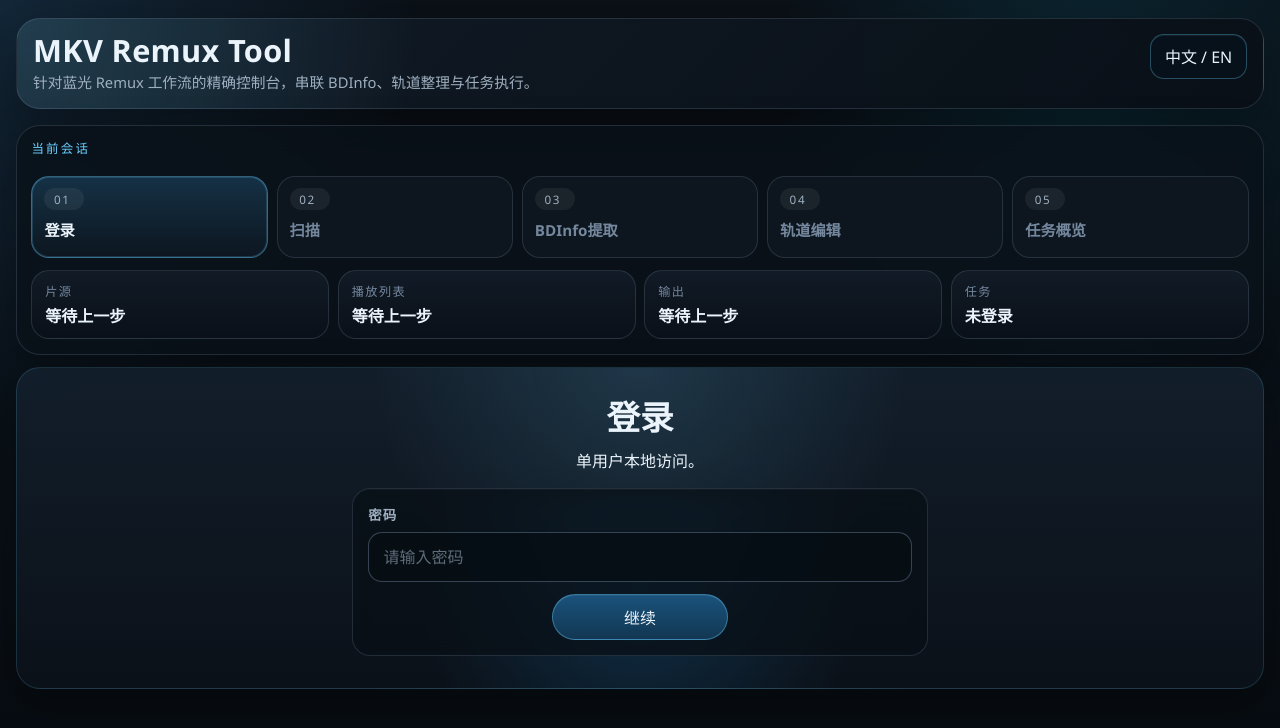
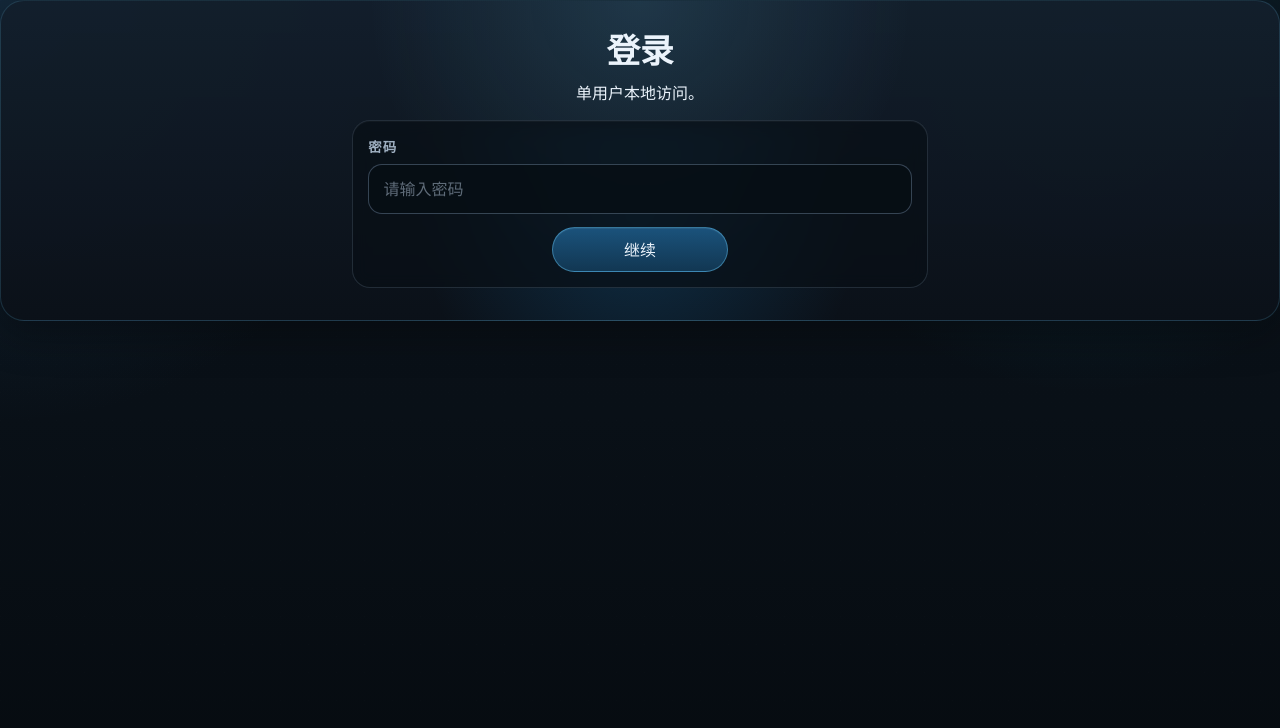
Before and after one commit to guowanghushifu/mkv-maker, a React (Vite) app in the folder web/: page / in a window 1280 px wide. Shown: the top 728 px of the page. Built offline with nearby package versions, Linux system fonts and the light colour scheme.

Commit message:
feat: add VoHive-style admin shell frame

```diff
--- a/web/src/App.tsx
+++ b/web/src/App.tsx
@@ -9,6 +9,10 @@ import { useRemuxWorkflow } from './useRemuxWorkflow';
 function App() {
   const workflow = useRemuxWorkflow();
 
+  if (workflow.step === 'login') {
+    return <LoginPage locale={workflow.locale} onSuccess={workflow.handleLogin} error={workflow.loginError} />;
+  }
+
   return (
     <Layout
       currentStep={workflow.currentStep}
@@ -16,10 +20,6 @@ function App() {
       onToggleLocale={workflow.toggleLocale}
       context={workflow.layoutContext}
     >
-      {workflow.step === 'login' ? (
-        <LoginPage locale={workflow.locale} onSuccess={workflow.handleLogin} error={workflow.loginError} />
-      ) : null}
-
       {workflow.step === 'scan' ? (
         <ScanPage
           locale={workflow.locale}
--- a/web/src/components/Layout.tsx
+++ b/web/src/components/Layout.tsx
@@ -18,7 +18,14 @@ type LayoutProps = PropsWithChildren<{
   };
 }>;
 
-const stepOrder: WorkflowStep[] = ['login', 'scan', 'bdinfo', 'editor', 'review'];
+const shellSteps: Exclude<WorkflowStep, 'login'>[] = ['scan', 'bdinfo', 'editor', 'review'];
+
+function getShellMeta(step: Exclude<WorkflowStep, 'login'>, text: ReturnType<typeof getMessages>) {
+  return {
+    title: text.layout.steps[step],
+    subtitle: text.layout.stepDescriptions[step],
+  };
+}
 
 function renderContextValue(value: string) {
   return value.split(/([./@_-])/g).map((part, index) => (
@@ -30,47 +37,75 @@ function renderContextValue(value: string) {
 }
 
 export function Layout({ currentStep, locale, onToggleLocale, context, children }: LayoutProps) {
-  const activeIndex = stepOrder.indexOf(currentStep);
   const text = getMessages(locale);
+  const activeStep = currentStep === 'login' ? 'scan' : currentStep;
+  const meta = getShellMeta(activeStep, text);
 
   return (
-    <div className="app-shell">
-      <header className="app-header app-hero">
-        <div className="app-header-top">
-          <div className="app-hero-copy">
-            <h1>{text.layout.appTitle}</h1>
-            <p>{text.layout.appSubtitle}</p>
+    <div className="admin-shell">
+      <aside className="shell-sidebar">
+        <div className="shell-brand">
+          <div className="shell-brand-mark">MM</div>
+          <div className="shell-brand-copy">
+            <strong>{text.layout.appTitle}</strong>
+            <span>{text.layout.appSubtitle}</span>
           </div>
-          <div className="app-hero-actions">
+        </div>
+        <nav aria-label={text.layout.shellNavAria} className="shell-nav">
+          <ol className="shell-nav-list">
+            {shellSteps.map((step) => (
+              <li key={step}>
+                <span className={`shell-nav-item${step === activeStep ? ' is-active' : ''}`}>
+                  <span className="shell-nav-index">{text.layout.stepNumbers[step]}</span>
+                  <span>{text.layout.steps[step]}</span>
+                </span>
+              </li>
+            ))}
+          </ol>
+        </nav>
+        <div className="shell-session-card">
+          <div className="shell-session-badge">MK</div>
+          <div>
+            <strong>{text.layout.shellSessionTitle}</strong>
+            <p>{text.layout.shellSessionSubtitle}</p>
+          </div>
+        </div>
+      </aside>
+
+      <div className="shell-main">
+        <header className="topbar">
+          <div className="topbar-copy">
+            <h1>{meta.title}</h1>
+            <p>{meta.subtitle}</p>
+          </div>
+          <div className="topbar-actions">
             <Button variant="subtle" className="locale-toggle" onClick={onToggleLocale}>
               {text.layout.localeToggle}
             </Button>
           </div>
-        </div>
         </header>
-      <section className="workflow-context">
-        <div className="workflow-context-header">
-          <div>
-            <p className="context-kicker">{text.layout.contextTitle}</p>
-          </div>
-        </div>
-        <nav aria-label={text.layout.workflowStepsAria}>
-          <ol className="step-list">
-            {stepOrder.map((step, index) => {
-              const className =
-                index === activeIndex ? 'is-active' : index < activeIndex ? 'is-complete' : '';
-              return (
-                <li key={step} className={className}>
-                  <span className="step-index">{String(index + 1).padStart(2, '0')}</span>
-                  <span className="step-copy">
-                    <span className="step-label">{text.layout.steps[step]}</span>
-                  </span>
-                </li>
-              );
-            })}
-          </ol>
-        </nav>
-        <div className="context-card-grid">
+        <main className="shell-page">
+          <section className="workflow-summary-row" aria-label={text.layout.contextTitle}>
+            <article className="workflow-summary-card">
+              <span className="summary-label">{text.layout.summaryLabels.step}</span>
+              <strong className="summary-value">{meta.title}</strong>
+            </article>
+            <article className="workflow-summary-card">
+              <span className="summary-label">{text.layout.summaryLabels.source}</span>
+              <strong className="summary-value">{context.source}</strong>
+            </article>
+            <article className="workflow-summary-card">
+              <span className="summary-label">{text.layout.summaryLabels.playlist}</span>
+              <strong className="summary-value">{context.playlist}</strong>
+            </article>
+            <article className="workflow-summary-card">
+              <span className="summary-label">{text.layout.summaryLabels.status}</span>
+              <strong className="summary-value">{context.task}</strong>
+            </article>
+          </section>
+          <section className="workflow-page-grid">
+            <div className="workflow-page-main">{children}</div>
+            <aside className="workflow-page-aside">
               <SummaryCard
                 className="context-card"
                 labelClassName="context-card-label"
@@ -103,9 +138,10 @@ export function Layout({ currentStep, locale, onToggleLocale, context, children
                 label={text.layout.contextLabels.task}
                 value={renderContextValue(context.task)}
               />
+            </aside>
+          </section>
+        </main>
       </div>
-      </section>
-      <main className="page-content">{children}</main>
     </div>
   );
 }
--- a/web/src/i18n.ts
+++ b/web/src/i18n.ts
@@ -5,17 +5,26 @@ export const tokenStorageKey = 'mkv-maker-token';
 
 type MessageSet = {
   layout: {
-    appEyebrow: string;
     appTitle: string;
     appSubtitle: string;
-    workflowStepsAria: string;
-    localeToggle: string;
     contextTitle: string;
     contextLabels: {
       source: string;
       playlist: string;
       output: string;
       task: string;
+    };
+    localeToggle: string;
+    shellNavAria: string;
+    shellSessionTitle: string;
+    shellSessionSubtitle: string;
+    stepNumbers: Record<'scan' | 'bdinfo' | 'editor' | 'review', string>;
+    stepDescriptions: Record<'scan' | 'bdinfo' | 'editor' | 'review', string>;
+    summaryLabels: {
+      step: string;
+      source: string;
+      playlist: string;
+      status: string;
     };
     readyState: string;
     lockedState: string;
@@ -134,17 +143,36 @@ type MessageSet = {
 export const messages: Record<Locale, MessageSet> = {
   zh: {
     layout: {
-      appEyebrow: 'Media Mastering Console',
       appTitle: 'MKV Remux Tool',
-      appSubtitle: '针对蓝光 Remux 工作流的精确控制台，串联 BDInfo、轨道整理与任务执行。',
-      workflowStepsAria: '工作流步骤',
-      localeToggle: '中文 / EN',
+      appSubtitle: 'Blu-ray remux workflow console',
       contextTitle: '当前会话',
       contextLabels: {
         source: '片源',
         playlist: '播放列表',
         output: '输出',
         task: '任务',
+      },
+      localeToggle: '中文 / EN',
+      shellNavAria: 'Workflow sections',
+      shellSessionTitle: 'Remux Session',
+      shellSessionSubtitle: 'Current operator context',
+      stepNumbers: {
+        scan: '01',
+        bdinfo: '02',
+        editor: '03',
+        review: '04',
+      },
+      stepDescriptions: {
+        scan: 'Detect input sources and choose a working disc.',
+        bdinfo: 'Paste and validate required BDInfo text.',
+        editor: 'Review titles, languages, defaults, and output naming.',
+        review: 'Confirm the final track set and monitor remux execution.',
+      },
+      summaryLabels: {
+        step: 'Current Step',
+        source: 'Selected Source',
+        playlist: 'Playlist',
+        status: 'Task State',
       },
       readyState: '就绪',
       lockedState: '未登录',
@@ -267,17 +295,36 @@ export const messages: Record<Locale, MessageSet> = {
   },
   en: {
     layout: {
-      appEyebrow: 'Media Mastering Console',
       appTitle: 'MKV Remux Tool',
-      appSubtitle: 'A precision workflow for BDInfo parsing, track curation, and remux execution.',
-      workflowStepsAria: 'Workflow steps',
-      localeToggle: '中文 / EN',
+      appSubtitle: 'Blu-ray remux workflow console',
       contextTitle: 'Current Session',
       contextLabels: {
         source: 'Source',
         playlist: 'Playlist',
         output: 'Output',
         task: 'Task',
+      },
+      localeToggle: '中文 / EN',
+      shellNavAria: 'Workflow sections',
+      shellSessionTitle: 'Remux Session',
+      shellSessionSubtitle: 'Current operator context',
+      stepNumbers: {
+        scan: '01',
+        bdinfo: '02',
+        editor: '03',
+        review: '04',
+      },
+      stepDescriptions: {
+        scan: 'Detect input sources and choose a working disc.',
+        bdinfo: 'Paste and validate required BDInfo text.',
+        editor: 'Review titles, languages, defaults, and output naming.',
+        review: 'Confirm the final track set and monitor remux execution.',
+      },
+      summaryLabels: {
+        step: 'Current Step',
+        source: 'Selected Source',
+        playlist: 'Playlist',
+        status: 'Task State',
       },
       readyState: 'Ready',
       lockedState: 'Locked',
```
Also changed, not shown: 2 other files (tests, documents, lock files or other folders). Lines whose indentation alone changed are shown as unchanged.
